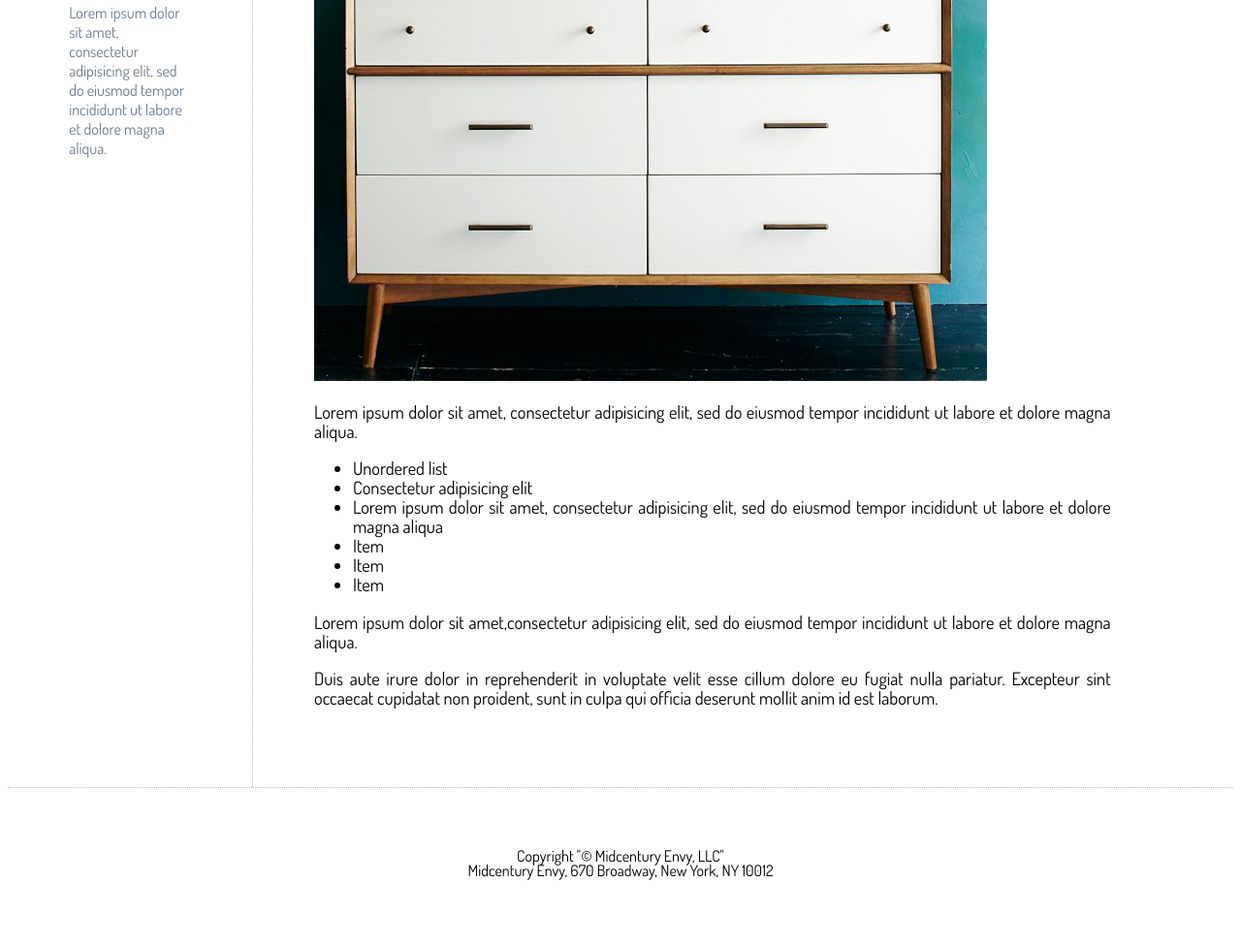
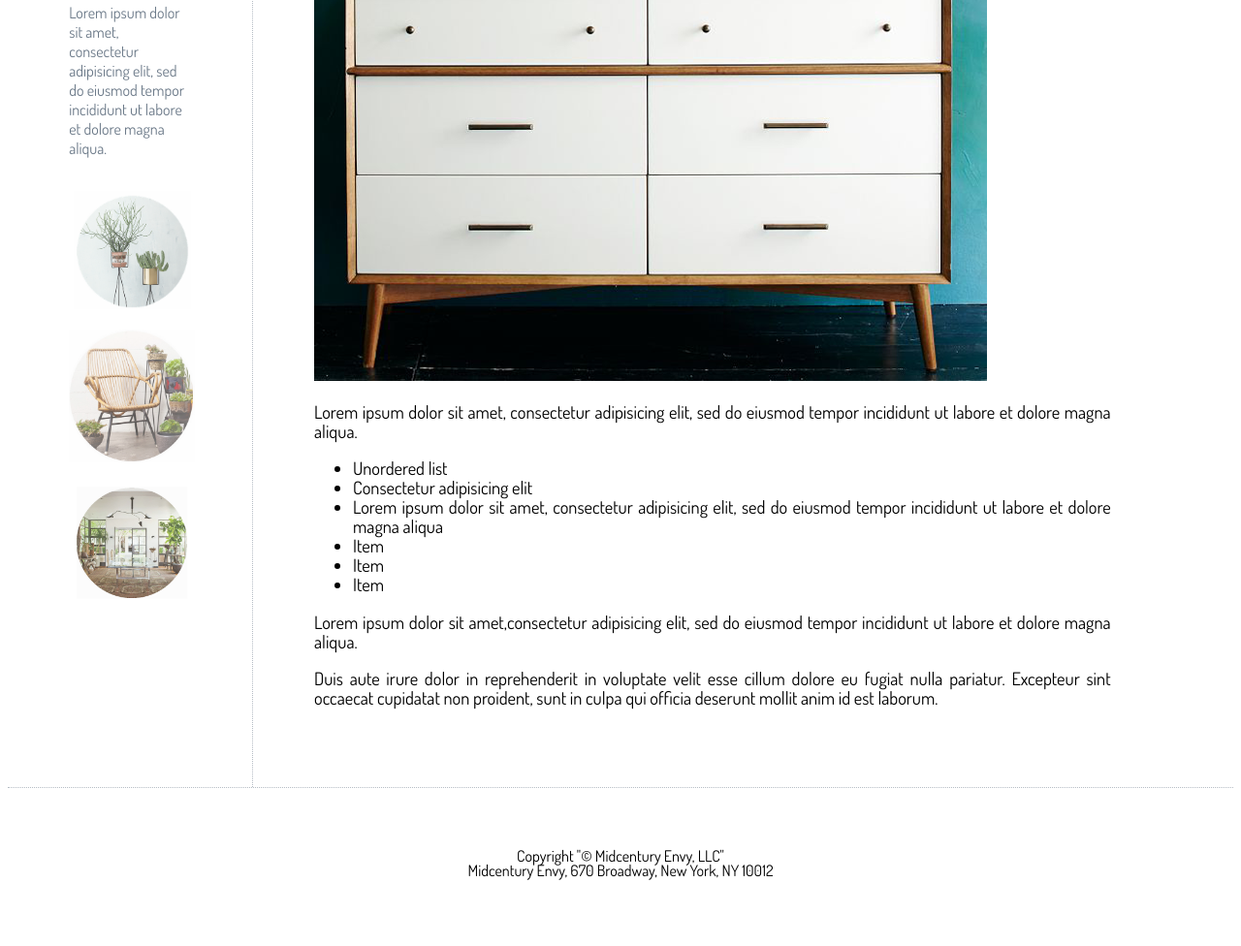
Before and after one commit to nicolefortin/midcentury, a plain HTML site: page index.html in a window 1280 px wide. Shown: the part 736-1712 px from the top of the page at 97% size. Drawn offline with Linux system fonts and the light colour scheme.

Commit message:
final changes

```diff
--- a/index.html
+++ b/index.html
@@ -62,6 +62,11 @@
             <p>Lorem ipsum dolor sit amet, consectetur adipisicing elit, sed do eiusmod tempor incididunt
                ut labore et dolore magna aliqua.
             </p>
+            <div class="leftpaneimages">
+              <img src="plants.png">
+              <img src="plantschair.png">
+              <img src="livingroom.png">
+            </div>
       </div>
 
 <!--**Footer**-->
--- a/stylesheet.css
+++ b/stylesheet.css
@@ -58,10 +58,10 @@ h5 {font-size: .75em;font-family: "Cinzel",sans-serif; color:black; line-height:
     float: right;
     padding: 3px;
 }
-.plants img{
-    width: 100%;
+.leftpaneimages img{
+    width: 130px;
     height: auto;
-    padding: 30px 0px 5px 0px;
+    padding: 15px 10px 0px 0px;
 }
 #email img{
     width: 100%;
```
